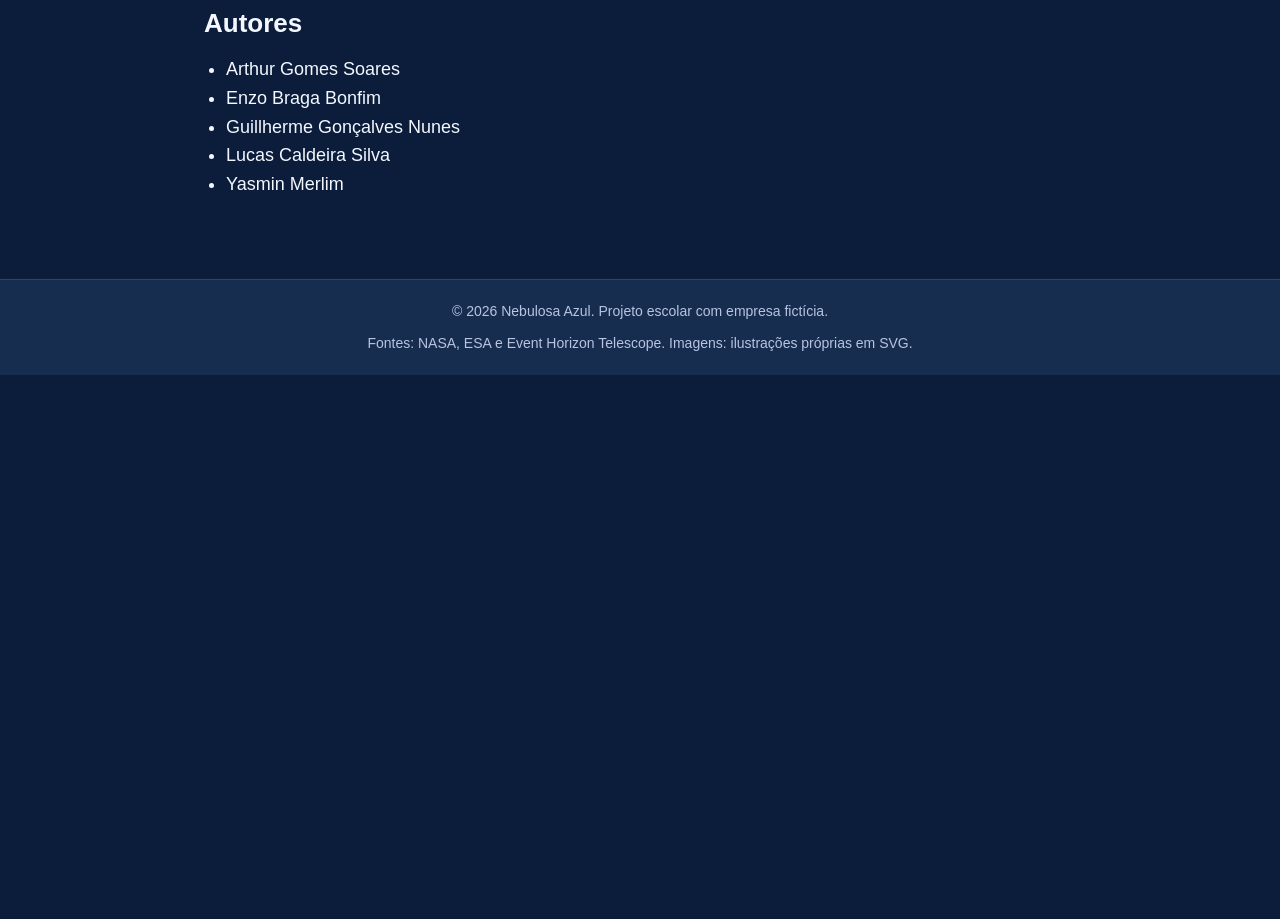
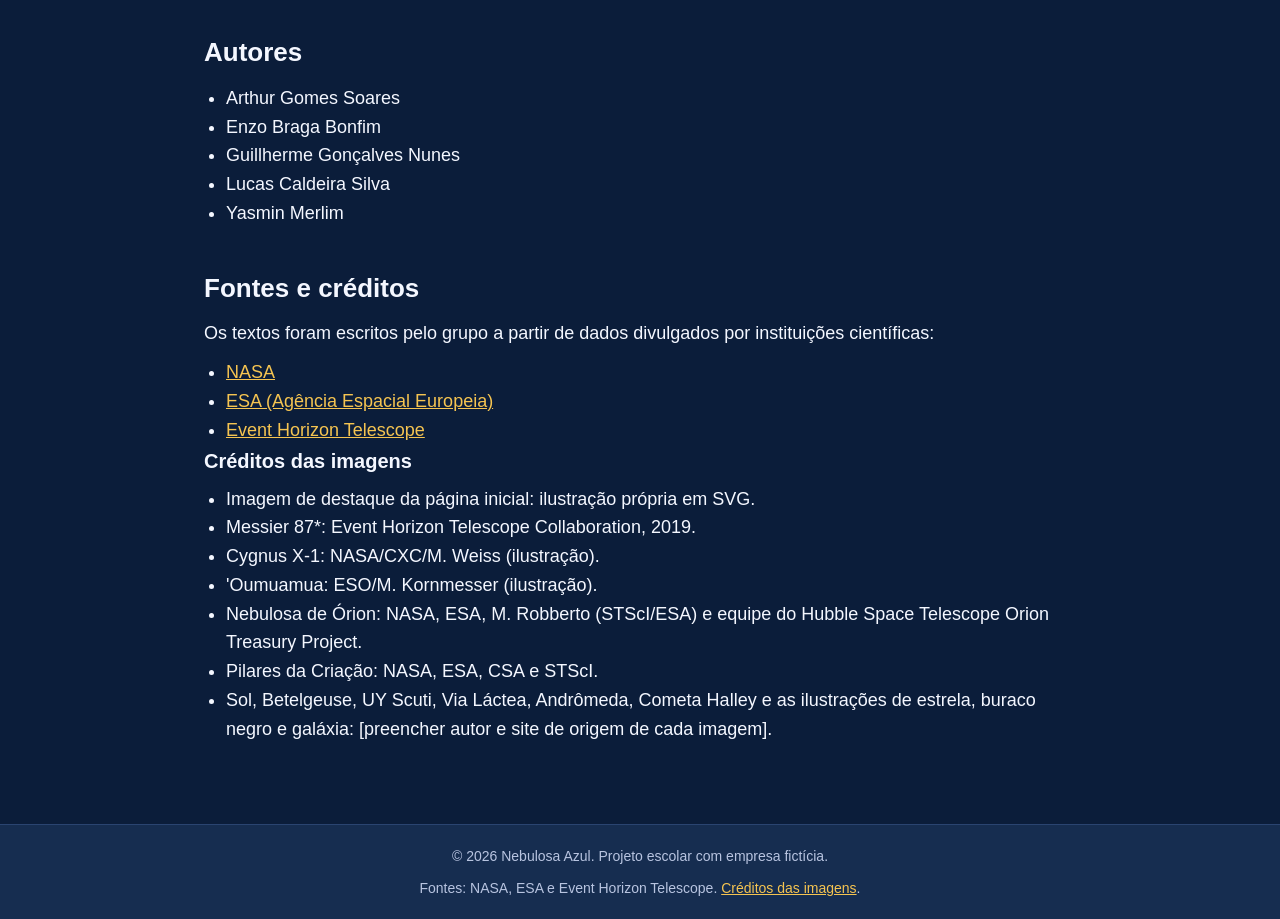
Before and after one commit to GuiGNN/astronomy-website, a plain HTML site: page html/sobre.html in a window 1280 px wide. Shown: the part 790-1709 px from the top of the page. Before the commit the page ends 1165 px from the top, so only its background shows below. Drawn offline with Linux system fonts and the light colour scheme; files that its build step writes are made by us from their sources.

Commit message:
Enhance sobre.html with meta and credits
Added meta description and favicon link. Updated footer to include image credits section.

```diff
--- a/html/sobre.html
+++ b/html/sobre.html
@@ -3,11 +3,14 @@
 <head>
   <meta charset="UTF-8">
   <meta name="viewport" content="width=device-width, initial-scale=1.0">
+  <meta name="description" content="Objetivo, público-alvo, autores e créditos do site Nebulosa Azul.">
+  <link rel="icon" href="imagens/favicon.svg" type="image/svg+xml">
   <title>Sobre | Nebulosa Azul</title>
-  <link rel="stylesheet" href="../css/style.css">
-  <script src="../js/script.js" defer></script>
+  <link rel="stylesheet" href="css/style.css">
+  <script src="js/script.js" defer></script>
 </head>
 <body>
+  <a class="pular" href="#conteudo">Ir para o conteúdo</a>
   <header>
     <a class="logo" href="index.html">Nebulosa Azul</a>
     <button class="menu-toggle" type="button" aria-expanded="false" aria-controls="menu">Menu</button>
@@ -20,7 +23,7 @@
     </nav>
   </header>
 
-  <main>
+  <main id="conteudo">
     <h1>Sobre</h1>
 
     <section>
@@ -58,11 +61,32 @@
         <li>Yasmin Merlim</li>
       </ul>
     </section>
+
+    <section id="creditos">
+      <h2>Fontes e créditos</h2>
+      <p>Os textos foram escritos pelo grupo a partir de dados divulgados por instituições científicas:</p>
+      <ul>
+        <li><a href="https://www.nasa.gov">NASA</a></li>
+        <li><a href="https://www.esa.int">ESA (Agência Espacial Europeia)</a></li>
+        <li><a href="https://eventhorizontelescope.org">Event Horizon Telescope</a></li>
+      </ul>
+      <h3>Créditos das imagens</h3>
+      <!-- CONFERIR: confirme cada crédito com o site de onde baixaram a imagem e preencha os que faltam. -->
+      <ul>
+        <li>Imagem de destaque da página inicial: ilustração própria em SVG.</li>
+        <li>Messier 87*: Event Horizon Telescope Collaboration, 2019.</li>
+        <li>Cygnus X-1: NASA/CXC/M. Weiss (ilustração).</li>
+        <li>'Oumuamua: ESO/M. Kornmesser (ilustração).</li>
+        <li>Nebulosa de Órion: NASA, ESA, M. Robberto (STScI/ESA) e equipe do Hubble Space Telescope Orion Treasury Project.</li>
+        <li>Pilares da Criação: NASA, ESA, CSA e STScI.</li>
+        <li>Sol, Betelgeuse, UY Scuti, Via Láctea, Andrômeda, Cometa Halley e as ilustrações de estrela, buraco negro e galáxia: [preencher autor e site de origem de cada imagem].</li>
+      </ul>
+    </section>
   </main>
 
   <footer>
     <p>© 2026 Nebulosa Azul. Projeto escolar com empresa fictícia.</p>
-    <p>Fontes: NASA, ESA e Event Horizon Telescope. Imagens: ilustrações próprias em SVG.</p>
+    <p>Fontes: NASA, ESA e Event Horizon Telescope. <a href="sobre.html#creditos">Créditos das imagens</a>.</p>
   </footer>
 </body>
 </html>
```
